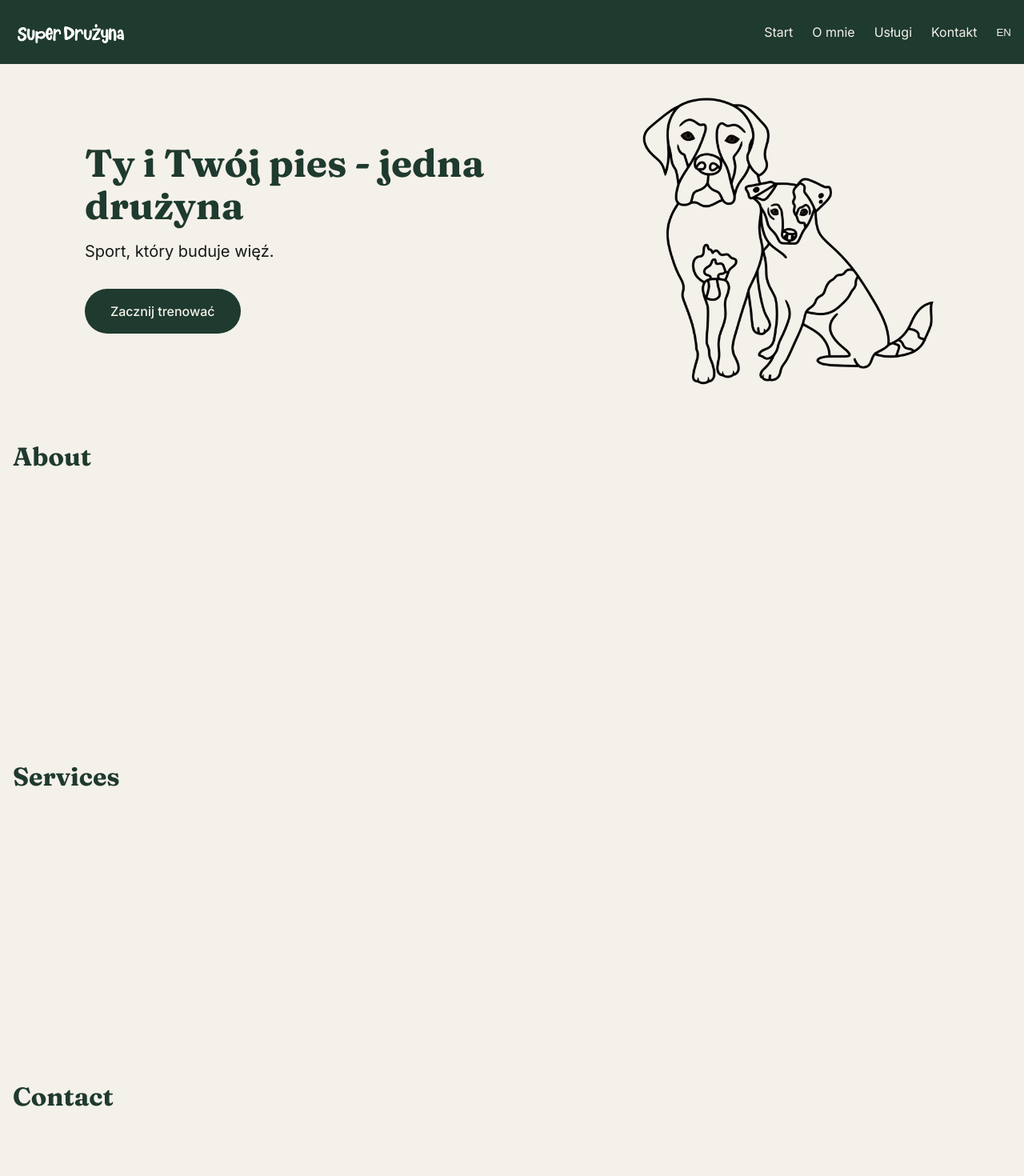
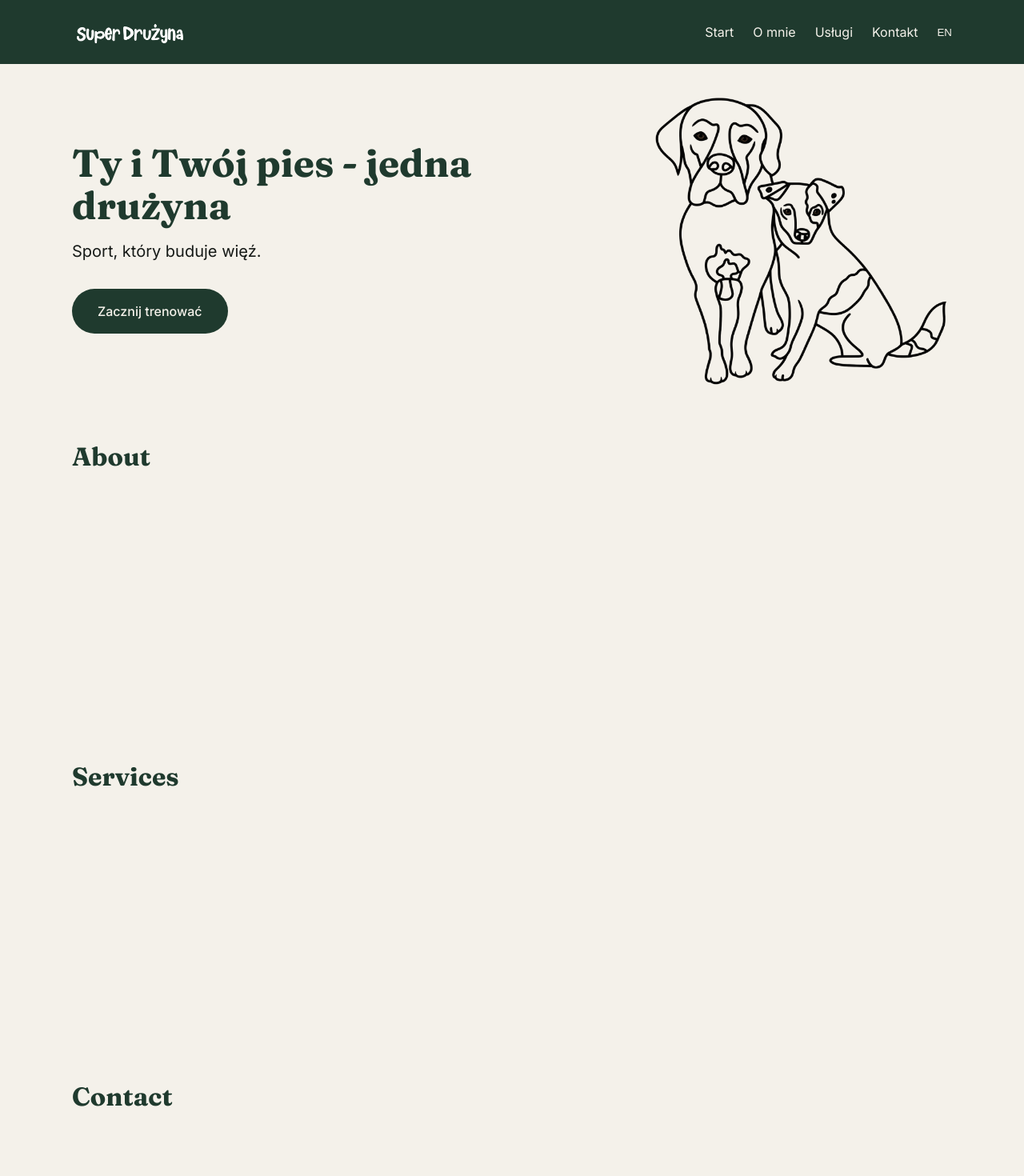
Before and after one commit to alluszru/SuperDruzyna, a React (Vite) app in the folder frontend/: page / in a window 1280 px wide. Shown: the top 1470 px of the page at 80% size. Built offline with nearby package versions, Linux system fonts and the light colour scheme.

Commit message:
style: add shared container so all sections line up

```diff
--- a/frontend/src/Nav.jsx
+++ b/frontend/src/Nav.jsx
@@ -20,6 +20,7 @@ function Nav() {
 
   return (
     <nav className="nav">
+      <div className="container navInner">
       <a className="navLogo" href="#home">
         <img src={logoText} alt="Super Drużyna" />
       </a>
@@ -36,6 +37,7 @@ function Nav() {
           {languageLabel}
         </button>
       </div>
+      </div>
     </nav>
   );
 }
--- a/frontend/src/index.css
+++ b/frontend/src/index.css
@@ -51,16 +51,24 @@ body {
 }
 
 .nav {
-  justify-content: space-between;
-  align-items: center;
   position: sticky;
   top: 0;
-  display: flex;
-  gap: var(--size-sm);
   padding: var(--size-sm);
   background-color: var(--color-forest);
 }
 
+.navInner {
+  display: flex;
+  justify-content: space-between;
+  align-items: center;
+  gap: var(--size-sm);
+}
+
+
+.container{
+  max-width: 1100px;
+  margin: 0 auto;
+}
 .section {
   min-height: 50vh;
   padding: var(--size-lg) var(--size-sm);
@@ -149,8 +157,6 @@ a:hover {
   align-items: center;
   justify-content: space-between;
   gap: var(--size-xl);
-  max-width: 1100px;
-  margin: 0 auto;
 }
 
 .heroText {
@@ -188,7 +194,7 @@ a:hover {
 }
 
 @media (max-width: 768px) {
-  .nav {
+  .navInner {
     flex-wrap: wrap;
   }
 
--- a/frontend/src/sections/About.jsx
+++ b/frontend/src/sections/About.jsx
@@ -1,7 +1,9 @@
 function About() {
   return (
     <section id="about" className="section">
-      <h2>About</h2>
+      <div className="container about">
+        <h2>About</h2>
+      </div>
     </section>
   );
 }
--- a/frontend/src/sections/Contact.jsx
+++ b/frontend/src/sections/Contact.jsx
@@ -1,7 +1,9 @@
 function Contact() {
   return (
     <section id="contact" className="section">
-      <h2>Contact</h2>
+      <div className="container contact">
+        <h2>Contact</h2>
+      </div>
     </section>
   );
 }
--- a/frontend/src/sections/Footer.jsx
+++ b/frontend/src/sections/Footer.jsx
@@ -1,7 +1,9 @@
 function Footer() {
   return (
     <footer className="footer">
+      <div className="container">
       <p>footer</p>
+      </div>
     </footer>
   );
 }
--- a/frontend/src/sections/Hero.jsx
+++ b/frontend/src/sections/Hero.jsx
@@ -7,7 +7,8 @@ function Hero() {
   const t = translations[language];
 
   return (
-    <section id="home" className="section hero">
+    <section id="home" className="section">
+      <div className="container hero">
         <div className="heroText">
           <h1>{t.hero.title}</h1>
           <p>{t.hero.subtitle}</p>
@@ -15,8 +16,8 @@ function Hero() {
             {t.hero.cta}
           </a>
         </div>
-
         <img className="heroLogo" src={logo} alt="Super Drużyna" />
+      </div>
     </section>
   );
 }
--- a/frontend/src/sections/Services.jsx
+++ b/frontend/src/sections/Services.jsx
@@ -1,7 +1,9 @@
 function Services() {
   return (
     <section id="services" className="section">
-      <h2>Services</h2>
+      <div className="container services">
+        <h2>Services</h2>
+      </div>
     </section>
   );
 }
```
Also changed, not shown: frontend/src/App.jsx (+5 -5 lines). Lines whose indentation alone changed are shown as unchanged.
